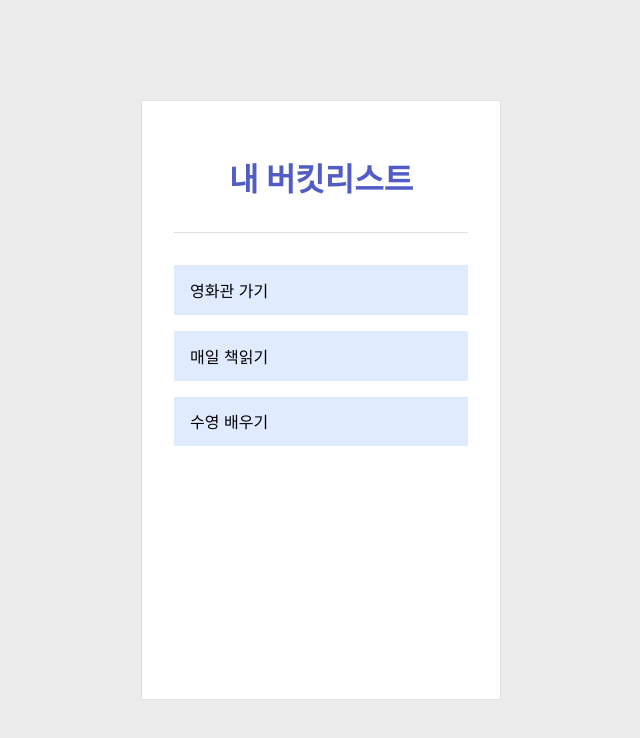
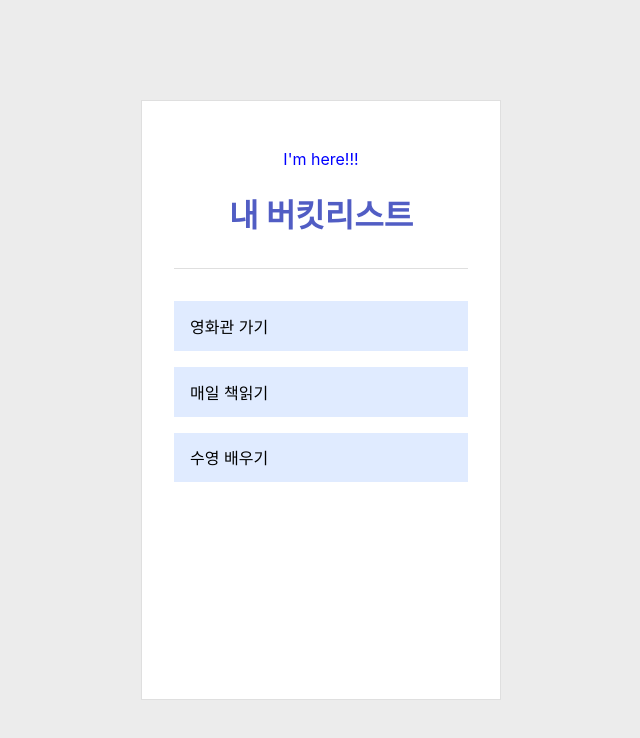
Before and after one commit to dnjfht/react-bucket-list, a React (Create React App) app: page / in a window 1280 px wide. Shown: the top 738 px of the page, without its empty margins (319-959 px from the left). Built offline with nearby package versions, Linux system fonts and the light colour scheme.

Commit message:
SCSS 문법 styled-components 내부에서 사용해보기

```diff
--- a/src/App.js
+++ b/src/App.js
@@ -36,10 +36,22 @@ const MyStyled = styled.div`
   border: 1px solid #dfdfdf;
   margin: 0 auto;
   // background-color: #fff;
-  background-color: ${(props) => props.bg_color};
+  // background-color: ${(props) => props.bg_color};
   // 삼항연산자는 쓸 수 있지만 if문, for문은 쓸 수 없음
 
+  background-color: ${(props) => (props.bg_color ? "white" : "pink")};
+
   text-align: center;
+
+  // SCSS 문법
+  // 중괄호 안에다가 다 써주는 기법을 nesting이라고 함
+  // nesting을 styled-components 안에서도 해줄 수 있음
+  p {
+    color: blue;
+  }
+  &:hover {
+    background-color: lightgray;
+  }
 `;
 
 const Title = styled.h1`
@@ -70,7 +82,8 @@ class App extends React.Component {
     // 갖다 붙힐 요소들을 render 아래에 추가
     return (
       <Wrap>
-        <MyStyled bg_color={"white"}>
+        <MyStyled bg_color={true}>
+          <p>I'm here!!!</p>
           <Title>내 버킷리스트</Title>
           {/* 컴포넌트를 넣어줍니다. */}
           {/* <컴포넌트 명 [props 명]={넘겨줄 것(리스트, 문자열, 숫자, ...)}/> */}
```
